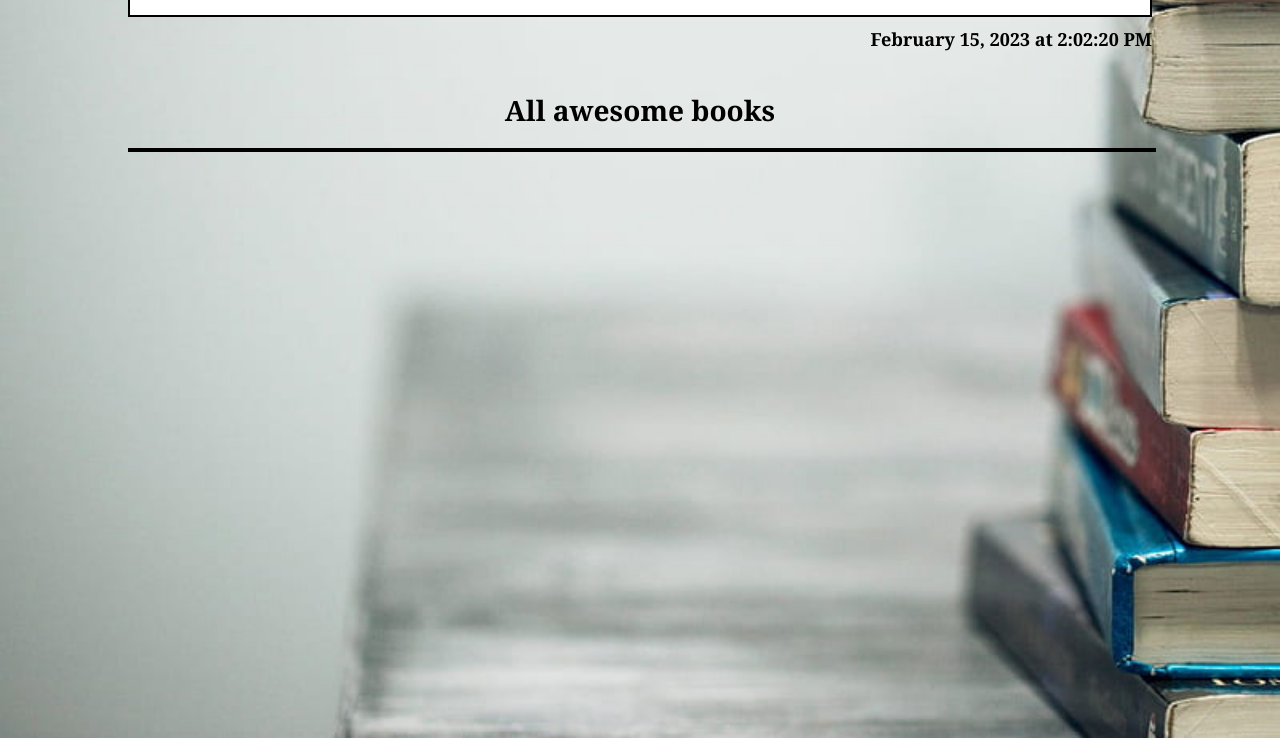
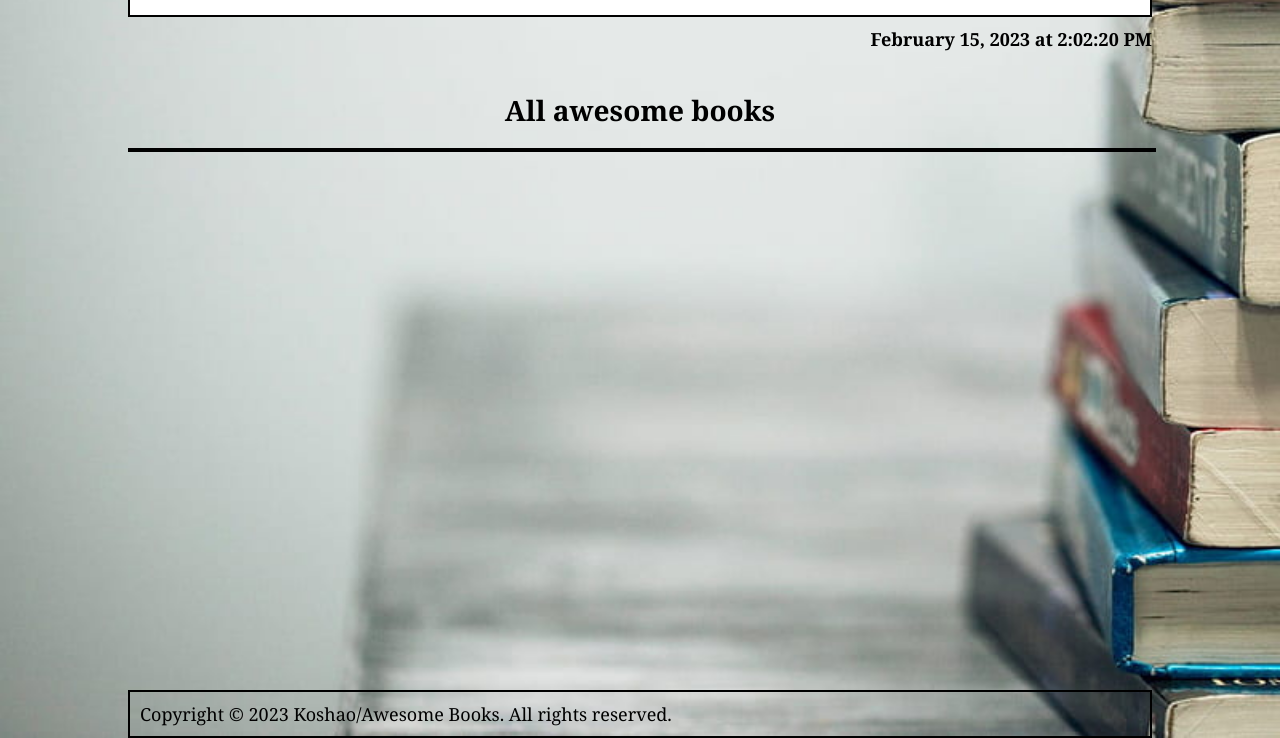
Before and after one commit to Koshao-sys/Awesome-Books, a website: page index.html in a window 1280 px wide. Shown: the part 62-800 px from the top of the page. Drawn offline with Linux system fonts and the light colour scheme.

Commit message:
Add copyright section

```diff
--- a/index.html
+++ b/index.html
@@ -9,6 +9,7 @@
 </head>
 <body>
     <div class="main">
+        <div>
             <nav class="nav-menu">
                 <p>Awesome Books</p>
                 <ul>
@@ -47,6 +48,10 @@
                 </div>
             </div>
         </div>
+        <div class="copyright">
+            <p>Copyright © 2023 Koshao/Awesome Books. All rights reserved.</p>
+        </div>
+    </div>
     <script src="./app.js"></script>
 </body>
 </html>
--- a/style.css
+++ b/style.css
@@ -21,6 +21,9 @@ body {
   height: 100%;
   overflow: auto;
   position: fixed;
+  display: flex;
+  flex-direction: column;
+  justify-content: space-between;
 }
 
 .nav-menu {
@@ -191,6 +194,11 @@ body {
   font-size: 22px;
 }
 
+.copyright p {
+  margin: 0;
+  padding: 10px;
+}
+
 .about ul {
   margin: 0;
   display: flex;
@@ -203,3 +211,10 @@ body {
   font-size: 22px;
   margin: 0;
 }
+
+.copyright {
+  margin-left: 10%;
+  margin-right: 10%;
+  border: 2px solid #000;
+  margin-top: 50px;
+}
```
Lines whose indentation alone changed are shown as unchanged.
